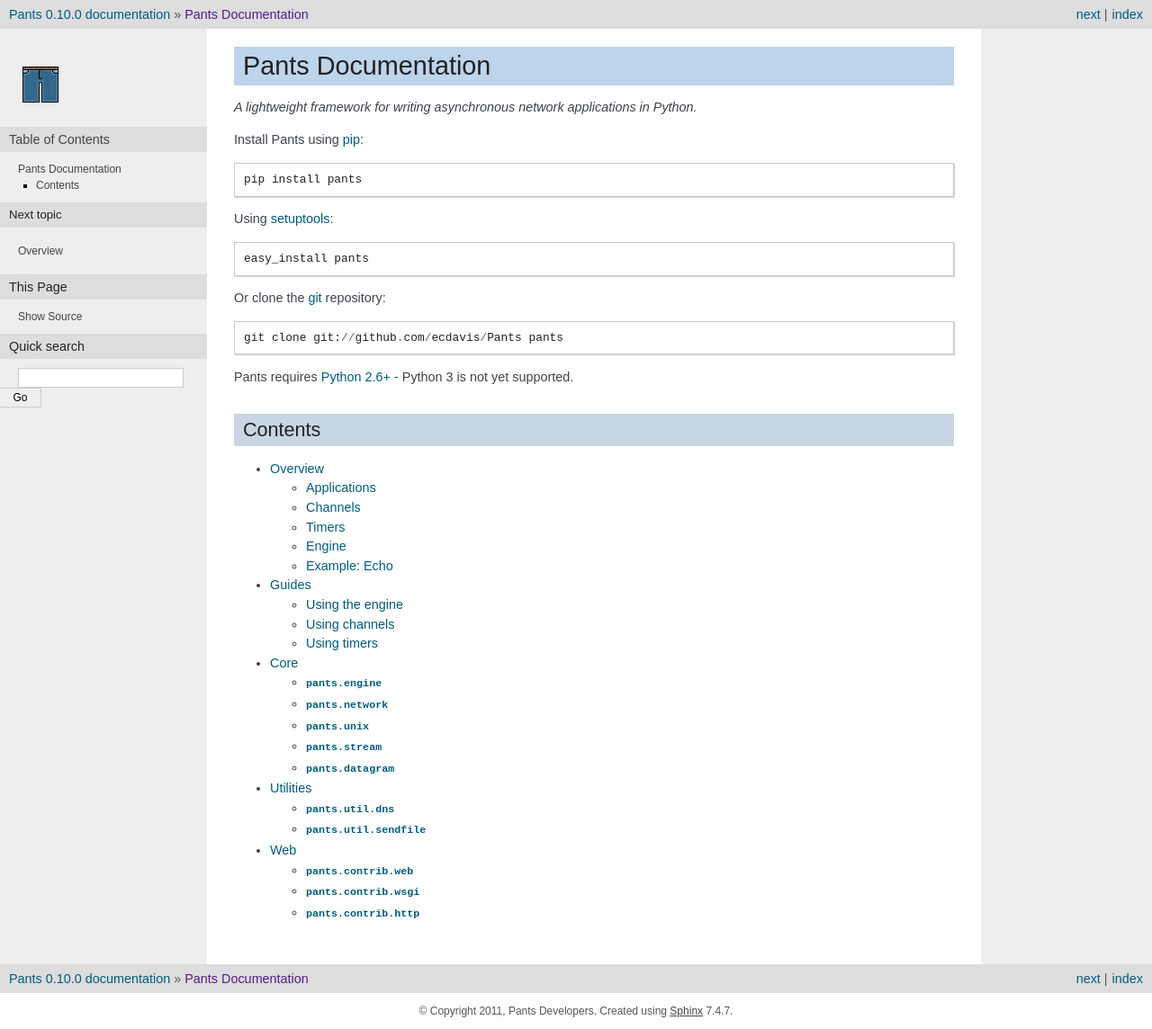
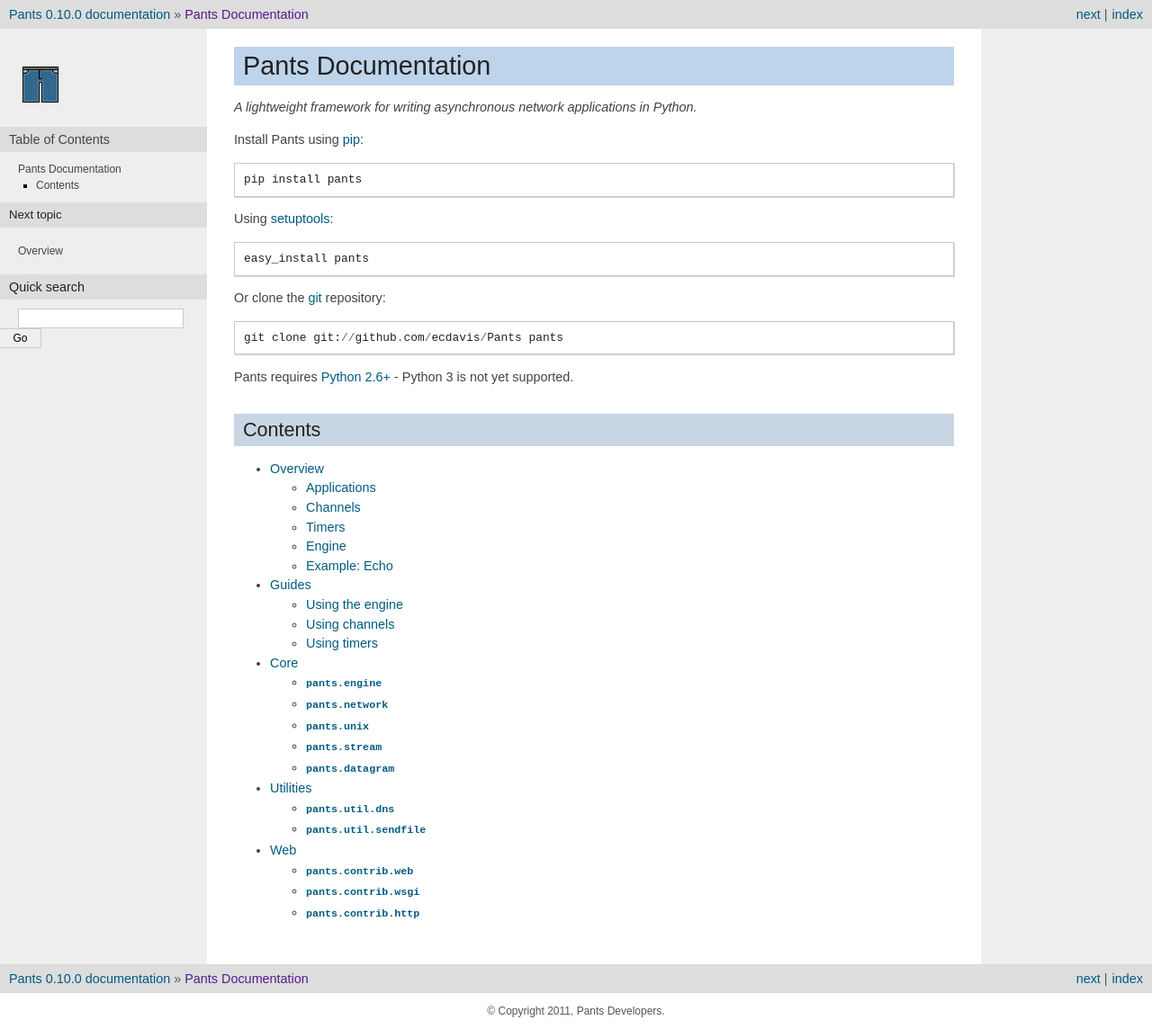
Before and after one commit to ecdavis/pants, a Sphinx documentation site: the page built from docs/index.rst, in a window 1280 px wide. Shown: the whole page at 90% size. Built offline with Sphinx 7.4.7, drawn with Linux system fonts in a browser that asks for light colours.

Commit message:
Fixed typo in docs index.

```diff
--- a/docs/conf.py
+++ b/docs/conf.py
@@ -157,10 +157,10 @@
 #html_split_index = False
 
 # If true, links to the reST sources are added to the pages.
-#html_show_sourcelink = True
+html_show_sourcelink = False
 
 # If true, "Created using Sphinx" is shown in the HTML footer. Default is True.
-#html_show_sphinx = True
+html_show_sphinx = False
 
 # If true, "(C) Copyright ..." is shown in the HTML footer. Default is True.
 #html_show_copyright = True
--- a/docs/index.rst
+++ b/docs/index.rst
@@ -4,7 +4,7 @@
 *A lightweight framework for writing asynchronous network applications in
 Python.*
 
-Install Pants using `pip <http://http://pypi.python.org/pypi/pip>`_::
+Install Pants using `pip <http://pypi.python.org/pypi/pip>`_::
 
     pip install pants
 
```
